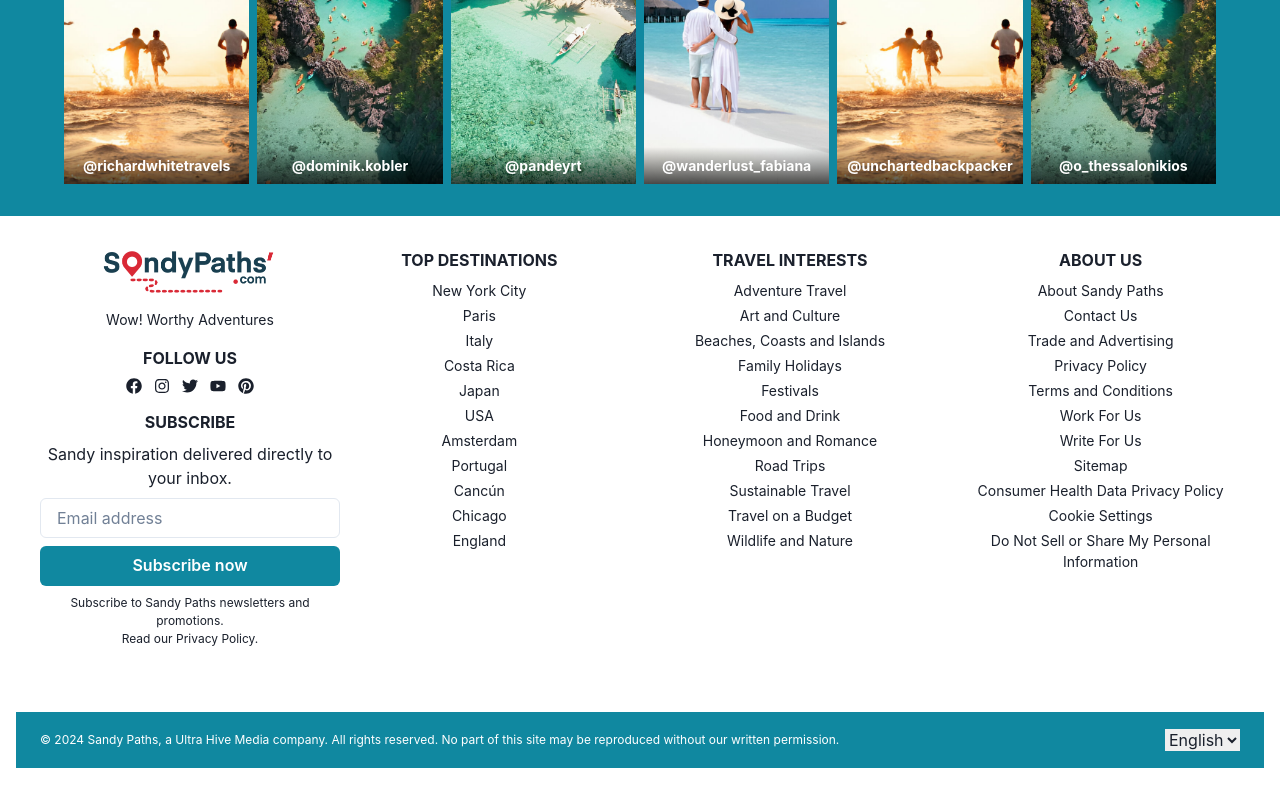
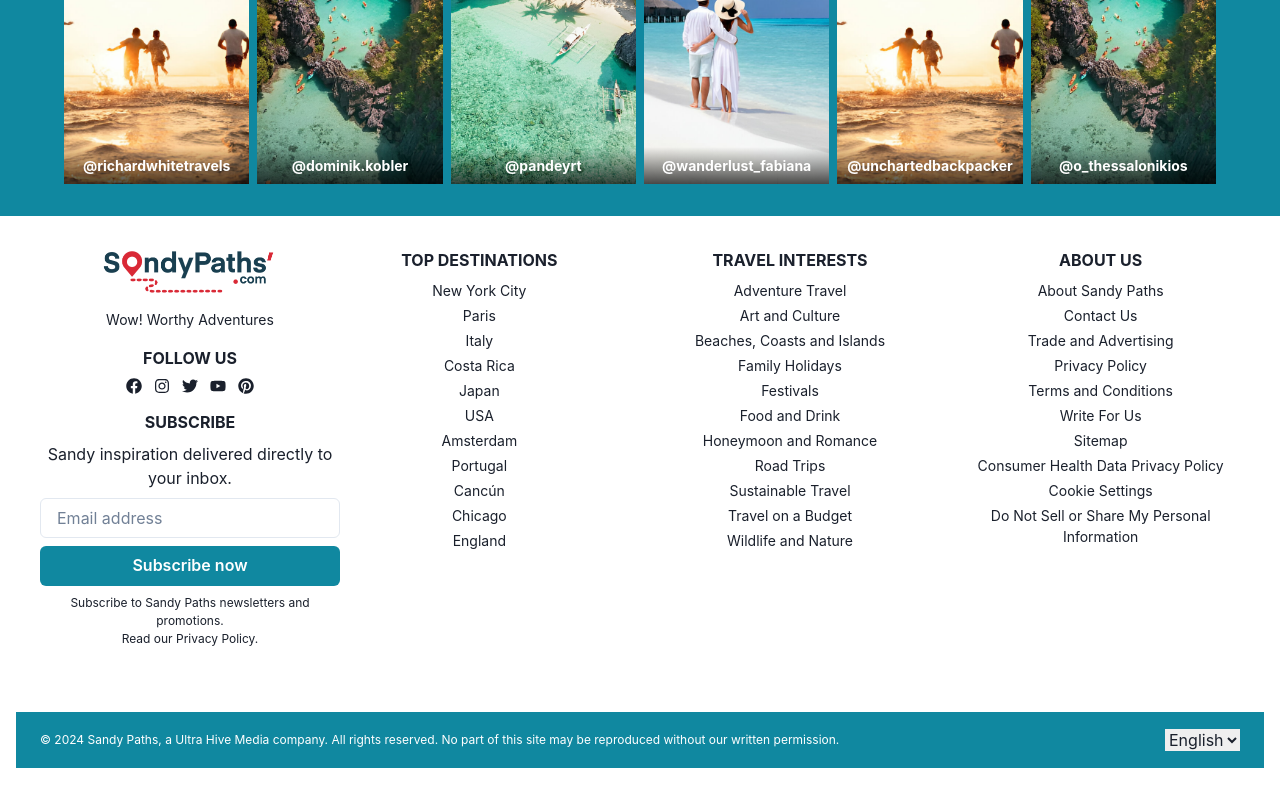
Before and after one commit to rapthar/sandypaths, a React (Create React App) app: page / in a window 1280 px wide. Shown: the part 4057-4857 px from the top of the page. Built offline with nearby package versions, Linux system fonts and the light colour scheme.

Commit message:
Update Footer.jsx

```diff
--- a/src/Components/Footer.jsx
+++ b/src/Components/Footer.jsx
@@ -57,7 +57,7 @@ const Footer = () => {
           </Box>
           <Box>
             <Text fontWeight="bold" mb={2}>ABOUT US</Text>
-            {['About Sandy Paths', 'Contact Us', 'Trade and Advertising', 'Privacy Policy', 'Terms and Conditions', 'Work For Us', 'Write For Us', 'Sitemap', 'Consumer Health Data Privacy Policy', 'Cookie Settings', 'Do Not Sell or Share My Personal Information'].map((item) => (
+            {['About Sandy Paths', 'Contact Us', 'Trade and Advertising', 'Privacy Policy', 'Terms and Conditions', 'Write For Us', 'Sitemap', 'Consumer Health Data Privacy Policy', 'Cookie Settings', 'Do Not Sell or Share My Personal Information'].map((item) => (
               <Text key={item} fontSize="sm" mb={1}><Link href="#">{item}</Link></Text>
             ))}
           </Box>
```
